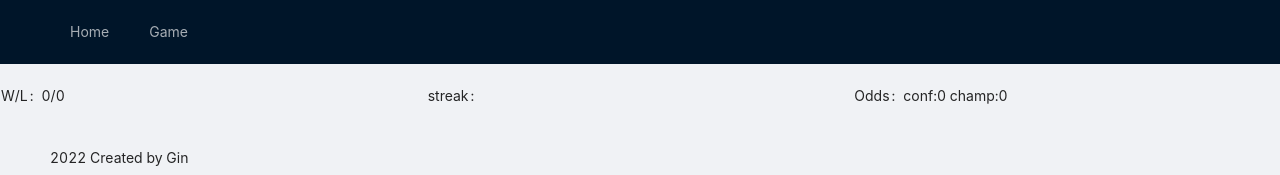
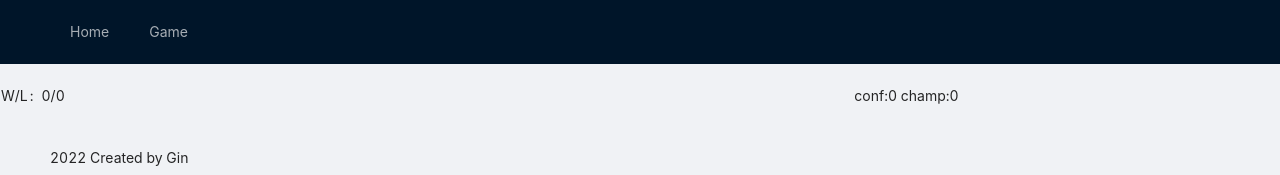
Before and after one commit to hereticanthemp/nba-tracker, a Next.js app: page /components/standing/Team in a window 1280 px wide. Shown: the top 175 px of the page. Built offline with nearby package versions, Linux system fonts and the light colour scheme.

Commit message:
Fix: Change odd name mapping to en name, Update layout

```diff
--- a/pages/api/odds.js
+++ b/pages/api/odds.js
@@ -4,7 +4,7 @@ const dataFormatter = (data) => {
 
   const mapper = (obj) => {
     return {
-      name: obj.name[0],
+      name: obj.name[1],
       odds: obj.o,
     };
   };
--- a/pages/components/standing/Team.js
+++ b/pages/components/standing/Team.js
@@ -16,8 +16,8 @@ const Team = (props) => {
   return (
     <Descriptions title={`${team.abbr} ${team.city} ${team.name}`}>
       <Descriptions.Item label="W/L">{`${team.wins}/${team.losses}`}</Descriptions.Item>
-      <Descriptions.Item label="streak">{team.streak}</Descriptions.Item>
-      <Descriptions.Item label="Odds">{`conf:${odds.conf?.odds} champ:${odds.champ?.odds}`}</Descriptions.Item>
+      <Descriptions.Item>{team.streak}</Descriptions.Item>
+      <Descriptions.Item>{`conf:${odds.conf?.odds} champ:${odds.champ?.odds}`}</Descriptions.Item>
     </Descriptions>
   );
 };
--- a/pages/components/standing/TeamList.js
+++ b/pages/components/standing/TeamList.js
@@ -14,11 +14,11 @@ const TeamList = (props) => {
             key={item?.abbr}
             team={item}
             odds={{
-              conf: confOdds.find((o) => o.name.includes(item.name)) ?? {
+              conf: confOdds.find((o) => o.name.includes(item.nameEn)) ?? {
                 name: "",
                 odds: 0,
               },
-              champ: champOdds.find((o) => o.name.includes(item.name)) ?? {
+              champ: champOdds.find((o) => o.name.includes(item.nameEn)) ?? {
                 name: "",
                 odds: 0,
               },
--- a/pages/components/standing/index.js
+++ b/pages/components/standing/index.js
@@ -22,6 +22,7 @@ const Standing = () => {
               abbr: team.profile.abbr,
               city: team.profile.city,
               name: team.profile.name,
+              nameEn: team.profile.nameEn,
               wins: team.standings.wins,
               losses: team.standings.losses,
               streak: team.standings.streak,
```
